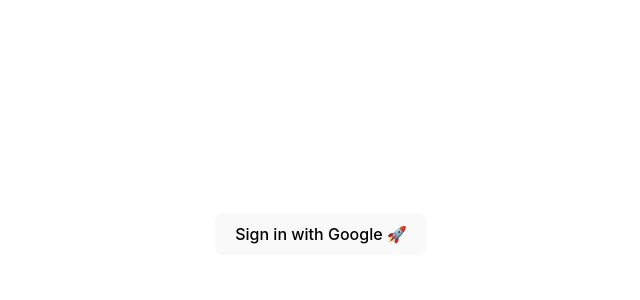
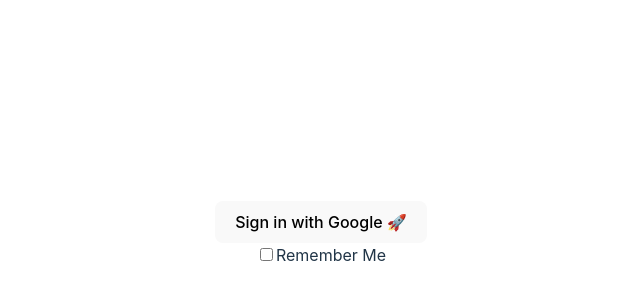
Before and after one commit to rkuhlf/soar-progress, a React (Vite) app: page / in a window 1280 px wide. Shown: the part 166-466 px from the top of the page, without its empty margins (319-959 px from the left). Built offline with nearby package versions, Linux system fonts and the light colour scheme.

Commit message:
Add remember me button

```diff
--- a/src/App.tsx
+++ b/src/App.tsx
@@ -1,6 +1,9 @@
-import { useEffect, useState } from 'react'
 import './App.css'
-import Profile, { type ProfileData } from './components/Profile';
+import Profile from './components/Profile';
+
+import LoginPage from './components/LoginPage';
+import { useLoginContext } from './components/LoginProvider';
+
 
 function testEndpoint() {
   fetch('/.netlify/functions/hello')
@@ -19,64 +22,18 @@
 
 }
 
-type User = any;
-
-import { googleLogout, useGoogleLogin } from '@react-oauth/google';
-
 function App() {
-    const [ user, setUser ] = useState<User | null>(null);
-    const [ profile, setProfile ] = useState<ProfileData | null>(null);
-
-    const login = useGoogleLogin({
-        onSuccess: (codeResponse) => setUser(codeResponse),
-        onError: (error) => console.log('Login Failed:', error)
-    });
-
-    useEffect(
-        () => {
-            if (user) {
-              console.log(user);
-                fetch(`https://www.googleapis.com/oauth2/v1/userinfo?access_token=${user.access_token}`, {
-                        headers: {
-                            Authorization: `Bearer ${user.access_token}`,
-                            Accept: 'application/json'
-                        }
-                    })
-                    .then((res) => {
-                      console.log(res);
-                      return res.json();
-                    })
-                    .then((data: any) => {
-                      setProfile({
-                        name: data.given_name,
-                        email: data.email
-                      })
-                    })
-                    .catch((err) => console.log(err));
-            }
-        },
-        [ user ]
-    );
-
-    const logOut = () => {
-      googleLogout();
-      setProfile(null);
-    };
+  const { profile } = useLoginContext();
 
   return (
     <div>
-
       {profile ? (
-              <>
-                <Profile profile={profile} />
-                <button onClick={() => logOut()}>
-                  Log out ✌️
-              </button>
-              </>
+        <Profile />
       ) : (
-                <button onClick={() => login()}>Sign in with Google 🚀 </button>
+        <LoginPage />
       )}
     </div>
   );
 }
+
 export default App;
--- a/src/bootstrapper.tsx
+++ b/src/bootstrapper.tsx
@@ -1,13 +1,11 @@
-import { GoogleOAuthProvider } from "@react-oauth/google";
 import App from "./App";
+import LoginProvider from "./components/LoginProvider";
 
 
 export default function Bootstrapper() {
     return (
-        <>
-            <GoogleOAuthProvider clientId='597147782814-n1n4ca4j1ho0q688k68ukk4n1arqmtrr.apps.googleusercontent.com'>
-                <App />
-            </GoogleOAuthProvider>
-        </>
+        <LoginProvider>
+            <App />
+        </LoginProvider>
     )
 }
--- /dev/null
+++ b/src/components/LoginPage.tsx
@@ -0,0 +1,32 @@
+import { useLoginContext } from "./LoginProvider";
+import { useGoogleLogin } from "@react-oauth/google";
+
+
+export default function LoginPage() {
+    const { setShouldRememberLogin, shouldRememberLogin, logIn } = useLoginContext();
+
+    const handleCheckboxChange = () => {
+        setShouldRememberLogin(!shouldRememberLogin);
+    };
+
+    const popOutGoogleLogin = useGoogleLogin({
+        onSuccess: logIn,
+        onError: (error) => console.log('Login Failed:', error)
+    });
+
+    return (
+        <div>
+            <div>
+                <button onClick={() => popOutGoogleLogin()}>Sign in with Google 🚀 </button>
+            </div>
+            <label>
+                <input
+                type="checkbox"
+                checked={shouldRememberLogin}
+                onChange={handleCheckboxChange}
+                />
+                Remember Me
+            </label>
+        </div>
+    );
+}
--- /dev/null
+++ b/src/components/LoginProvider.tsx
@@ -0,0 +1,94 @@
+
+import { GoogleOAuthProvider, googleLogout } from '@react-oauth/google';
+import { createContext, useContext, useState, type PropsWithChildren, useEffect } from 'react';
+import { clearLogin, loadLogin, loadShouldRememberLogin, saveLogin, saveShouldRememberLogin, type User } from '../lib/loginMemory';
+import type { ProfileData } from './Profile';
+
+// We don't actually need the user auth details to be exposed. You have to use logIn or logOut
+// to affect the user.
+interface LoginContextType {
+    logIn: (user: User) => void;
+    logOut: () => void;
+    profile: ProfileData | null;
+    shouldRememberLogin: boolean;
+    setShouldRememberLogin: Function;
+}
+
+const LoginContext = createContext<LoginContextType | undefined>(undefined);
+
+export const useLoginContext = () => {
+    const context = useContext(LoginContext);
+    if (!context) {
+        throw new Error('useLoginContext must be used within a LoginContextProvider');
+    }
+    return context;
+};
+
+export default function LoginProvider({ children }: PropsWithChildren<{}>) {
+    const [shouldRememberLogin, setShouldRememberLogin] = useState<boolean>(loadShouldRememberLogin());
+    const [profile, setProfile] = useState<ProfileData | null>(null);
+    const [user, setUser] = useState<User | null>(null);
+
+    const logIn = (user: User) => {
+        setUser(user);
+
+        if (shouldRememberLogin) {
+            saveLogin(user);
+        }
+    }
+
+    const logOut = () => {
+        googleLogout();
+        setProfile(null);
+
+        clearLogin();
+    };
+
+
+    useEffect(() => {
+        // Whenever we get to the login page, we want to check if we have already remembered the login.
+        const savedLogin = loadLogin();
+
+        if (savedLogin) {
+            logIn(savedLogin);
+        }
+    }, []);
+
+    useEffect(
+        () => {
+            if (user) {
+                console.log(user);
+                fetch(`https://www.googleapis.com/oauth2/v1/userinfo?access_token=${user.access_token}`, {
+                    headers: {
+                        Authorization: `Bearer ${user.access_token}`,
+                        Accept: 'application/json'
+                    }
+                })
+                    .then((res) => {
+                        console.log(res);
+                        return res.json();
+                    })
+                    .then((data: any) => {
+                        setProfile({
+                            name: data.given_name,
+                            email: data.email
+                        })
+                    })
+                    .catch((err) => console.log(err));
+            }
+        },
+        [user]
+    );
+
+    useEffect(() => {
+        saveShouldRememberLogin(shouldRememberLogin);
+    }, [shouldRememberLogin])
+
+    return (
+        <GoogleOAuthProvider clientId='597147782814-n1n4ca4j1ho0q688k68ukk4n1arqmtrr.apps.googleusercontent.com'>
+            <LoginContext.Provider value={{ profile, logIn, logOut, shouldRememberLogin, setShouldRememberLogin }}>
+                {children}
+            </LoginContext.Provider>
+        </GoogleOAuthProvider>
+    );
+};
--- a/src/components/Profile.tsx
+++ b/src/components/Profile.tsx
@@ -1,3 +1,4 @@
+import { useLoginContext } from "./LoginProvider";
 
 
 export type ProfileData = {
@@ -6,17 +7,16 @@
 };
 
 /** This is the component that renders all of the information about the progress. */
-export default function Profile({
-    profile
-}: { profile: ProfileData }) {
-    // TODO: set up state for tasks.
+export default function Profile() {
+    const { profile, logOut } = useLoginContext();
 
     if (!profile) {
+        // This should never run bc it's checked in the App, but we keep it to make TS happy.
         return (
             <div>
                 Loading...
             </div>
-        )
+        );
     }
 
     return (
@@ -33,6 +33,10 @@
                     // })
                 }
             </div>
+
+            <button onClick={() => logOut()}>
+                Log out ✌️
+            </button>
         </>
     )
 }
--- /dev/null
+++ b/src/lib/loginMemory.ts
@@ -0,0 +1,39 @@
+export type User = {
+    access_token: string;
+};
+
+export function saveLogin(user: User) {
+    localStorage.setItem("access_token", user.access_token);
+}
+
+/** Returns the saved user or null if there is no user. */
+export function loadLogin(): User | null {
+    const access_token = localStorage.getItem("access_token");
+
+    if (!access_token) {
+        return null;
+    }
+
+    return {
+        access_token
+    };
+}
+
+export function clearLogin() {
+    localStorage.removeItem("access_token");
+}
+
+
+export function saveShouldRememberLogin(shouldRememberLogin: boolean) {
+    localStorage.setItem("should_remember_login", JSON.stringify(shouldRememberLogin));
+}
+
+export function loadShouldRememberLogin(): boolean {
+    const raw = localStorage.getItem("should_remember_login");
+
+    if (!raw) {
+        return false;
+    }
+
+    return JSON.parse(raw);
+}
```
Also changed, not shown: 1 other file (tests, documents, lock files or other folders). Lines whose indentation alone changed are shown as unchanged.
